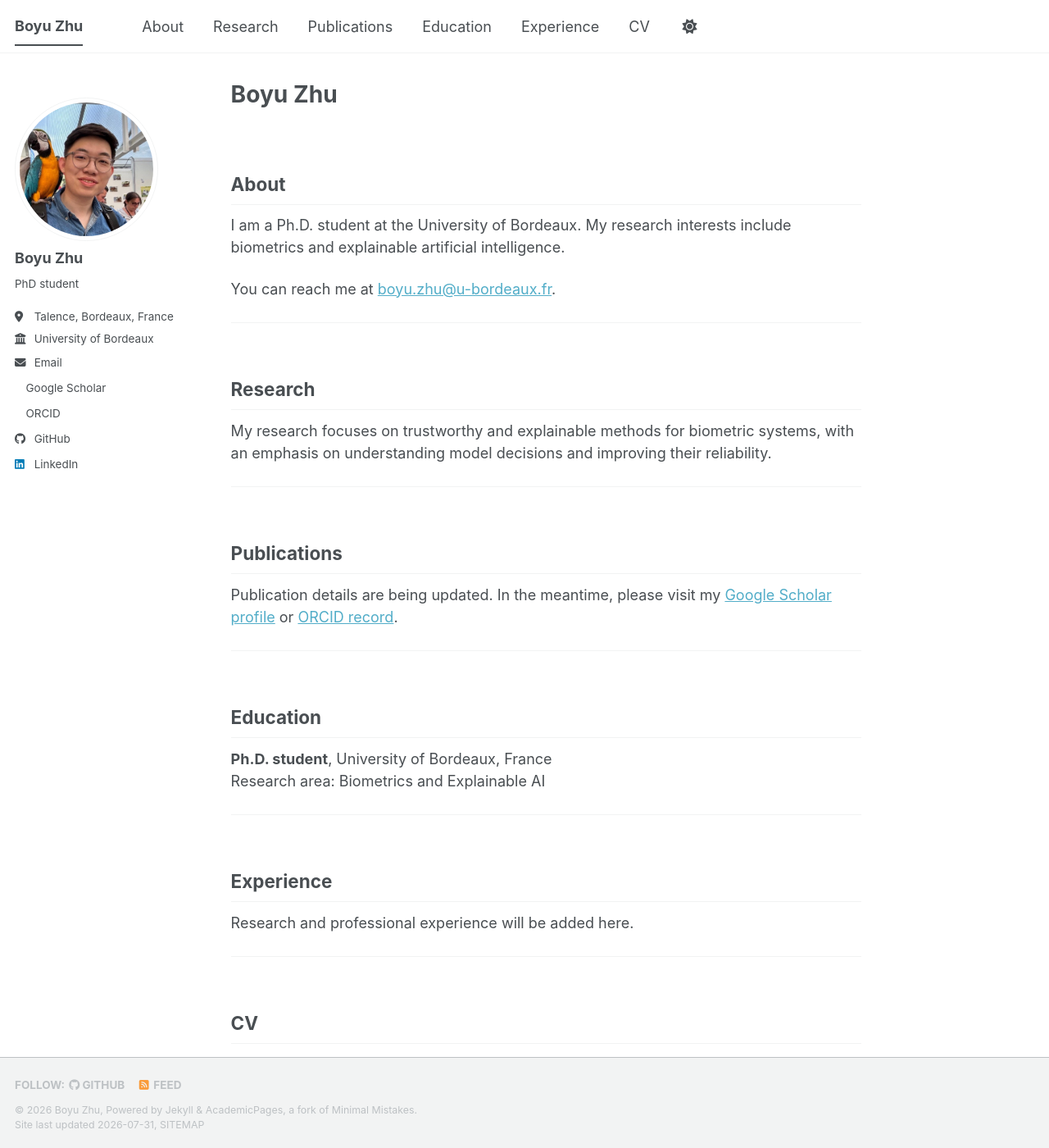
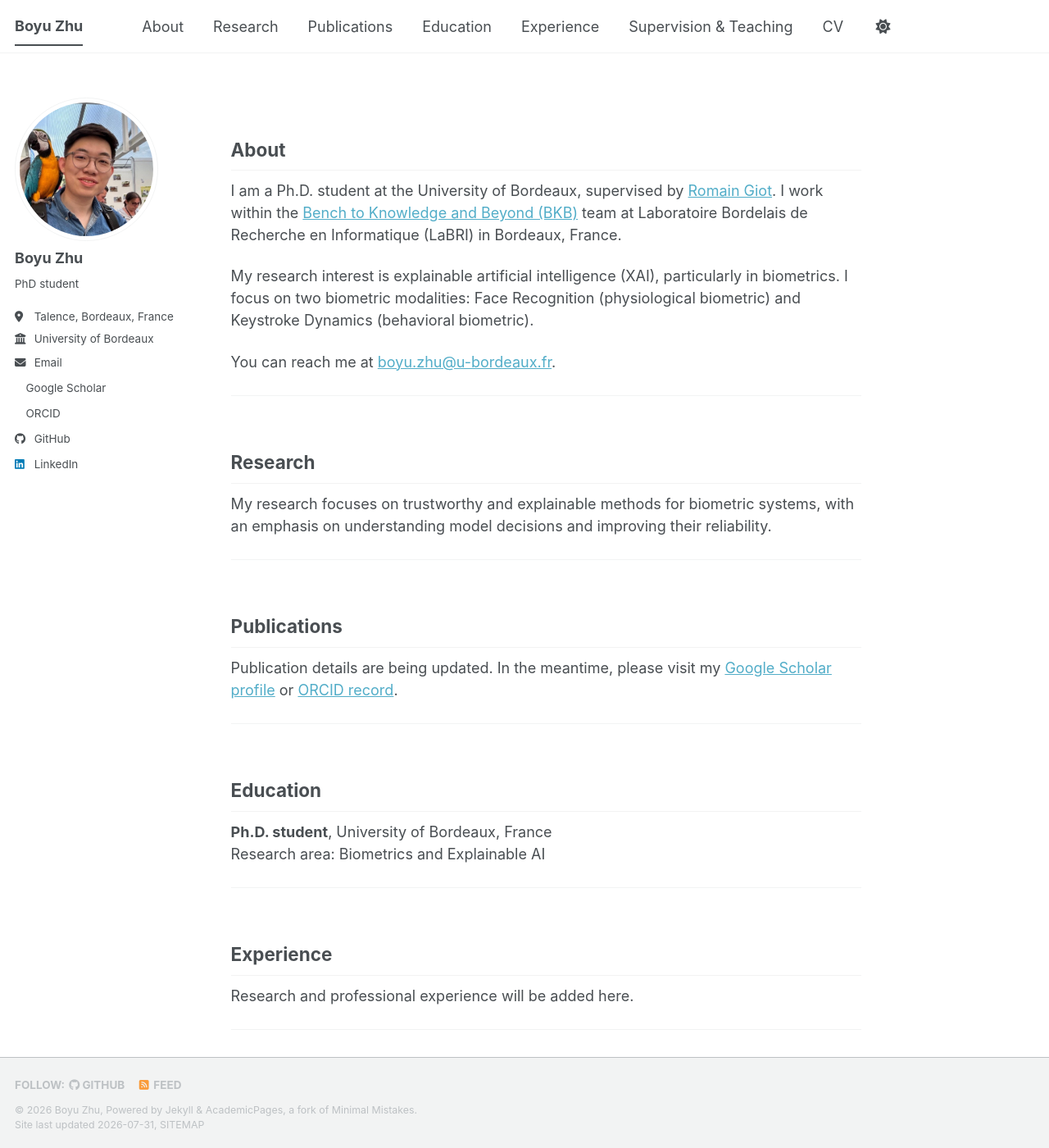
Before and after one commit to Boyu1998/boyu1998.github.io, a Jekyll site: the page built from _pages/about.md, in a window 1280 px wide and 1400 px high. Shown: the whole window at 82% size. Built offline with Jekyll 4.4.1, drawn with Linux system fonts in a browser that asks for light colours; a style sheet for code colours, icons or effects is not loaded; some of the changed text lies outside the part shown.

Commit message:
updates infos

```diff
--- a/_data/navigation.yml
+++ b/_data/navigation.yml
@@ -23,5 +23,8 @@ main:
   - title: "Experience"
     url: "/#experience"
 
+  - title: "Supervision & Teaching"
+    url: "/#supervision-teaching"
+
   - title: "CV"
     url: "/#cv"
--- a/_pages/about.md
+++ b/_pages/about.md
@@ -1,6 +1,5 @@
 ---
 permalink: /
-title: "Boyu Zhu"
 author_profile: true
 redirect_from:
   - /about/
@@ -11,7 +10,9 @@ redirect_from:
 
 ## About {#about-heading}
 
-I am a Ph.D. student at the University of Bordeaux. My research interests include biometrics and explainable artificial intelligence.
+I am a Ph.D. student at the University of Bordeaux, supervised by [Romain Giot](https://www.labri.fr/perso/rgiot/). I work within the [Bench to Knowledge and Beyond (BKB)](https://www.labri.fr/en/bench-knowledge-and-beyond) team at Laboratoire Bordelais de Recherche en Informatique (LaBRI) in Bordeaux, France.
+
+My research interest is explainable artificial intelligence (XAI), particularly in biometrics. I focus on two biometric modalities: Face Recognition (physiological biometric) and Keystroke Dynamics (behavioral biometric).
 
 You can reach me at [boyu.zhu@u-bordeaux.fr](mailto:boyu.zhu@u-bordeaux.fr).
 
@@ -50,6 +51,18 @@ Research and professional experience will be added here.
 
 </section>
 
+<section id="supervision-teaching" class="home-section" markdown="1">
+
+## Supervision and Teaching {#supervision-teaching-heading}
+
+### Master's Student Supervision
+
+**[Dorsaf Ziedi](https://www.linkedin.com/in/ziedi-dorsaf/)** — February 2026–August 2026<br>
+Research subject: *Explainable Evaluation of Biometrics for Bias Discovery*<br>
+Co-supervised with [Romain Giot](https://www.labri.fr/perso/rgiot/).
+
+</section>
+
 <section id="cv" class="home-section" markdown="1">
 
 ## CV {#cv-heading}
```
